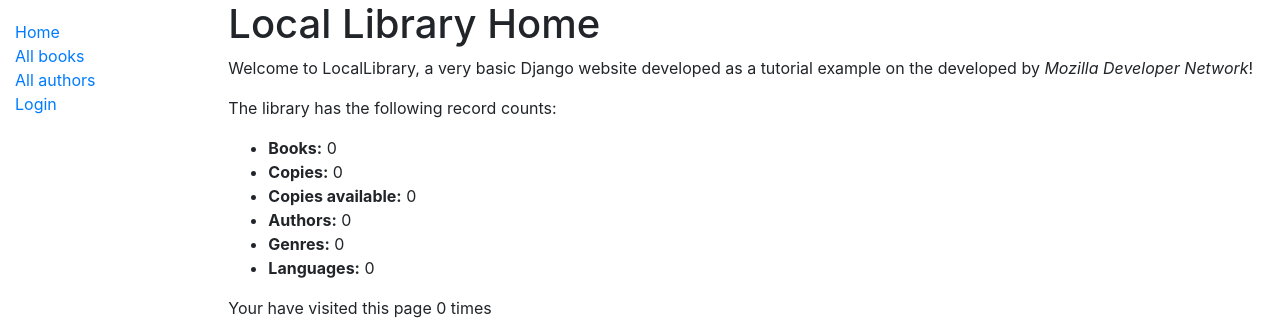
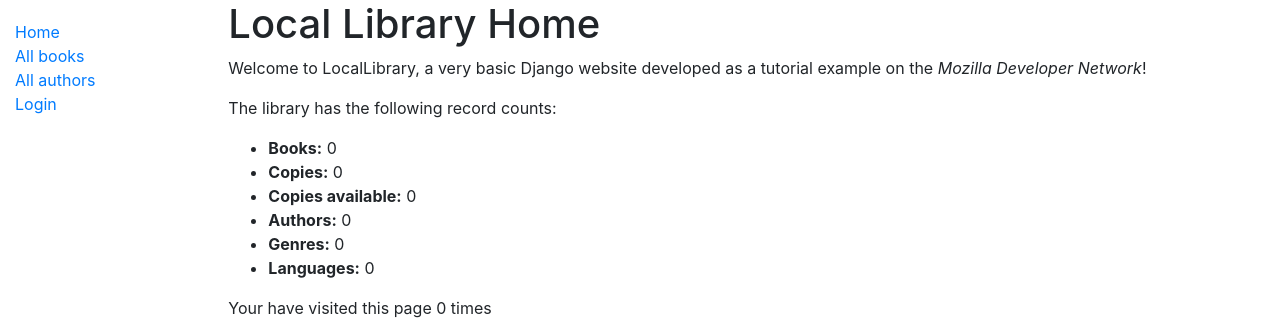
Before and after one commit to hamadhassan3/locallibrary, a Django app: page /catalog/ in a window 1280 px wide. Shown: the top 322 px of the page. Run offline with Django 3.2, Linux system fonts and the light colour scheme; data that the repository does not hold is empty.

```diff
--- a/catalog/templates/index.html
+++ b/catalog/templates/index.html
@@ -9,7 +9,7 @@
 
 {% block content %}
     <h1>Local Library Home</h1>
-    <p>Welcome to LocalLibrary, a very basic Django website developed as a tutorial example on the developed by <em>Mozilla Developer Network</em>!</p>
+    <p>Welcome to LocalLibrary, a very basic Django website developed as a tutorial example on the <em>Mozilla Developer Network</em>!</p>
     <p>The library has the following record counts:</p>
     <ul>
         <li><strong>Books:</strong> {{ count_of_books }}</li>
```
